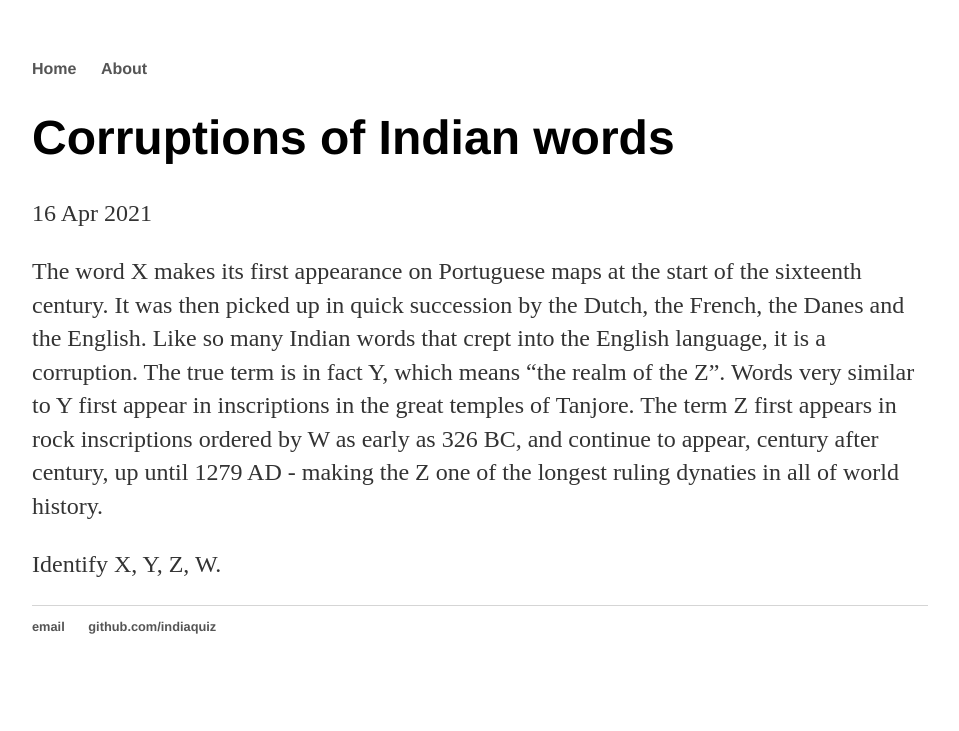
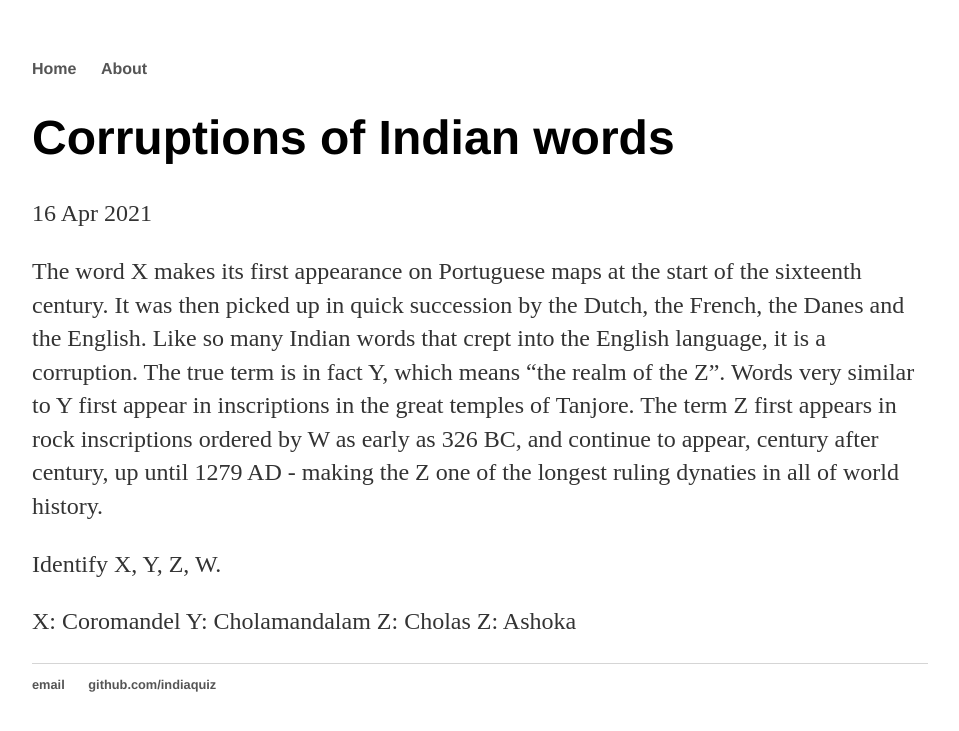
Before and after one commit to indiaquiz/indiaquiz.github.io, a Jekyll site: the page built from _posts/2021-04-16-indian-word-corruption.md, in a window 1280 px wide. Shown: the top 731 px of the page, without its empty margins (160-1119 px from the left). Built offline with Jekyll 4.4.1, drawn with Linux system fonts in a browser that asks for light colours.

Commit message:
Update 2021-04-16-indian-word-corruption.md

```diff
--- a/_posts/2021-04-16-indian-word-corruption.md
+++ b/_posts/2021-04-16-indian-word-corruption.md
@@ -7,3 +7,33 @@ date: 2021-04-16
 The word X makes its first appearance on Portuguese maps at the start of the sixteenth century. It was then picked up in quick succession by the Dutch, the French, the Danes and the English. Like so many Indian words that crept into the English language, it is a corruption. The true term is in fact Y, which means "the realm of the Z". Words very similar to Y first appear in inscriptions in the great temples of Tanjore. The term Z first appears in rock inscriptions ordered by W as early as 326 BC, and continue to appear, century after century, up until 1279 AD - making the Z one of the longest ruling dynaties in all of world history.
 
 Identify X, Y, Z, W.
+
+
+
+
+
+
+
+
+
+
+
+
+
+
+
+
+
+
+
+
+
+
+
+
+
+
+X: Coromandel
+Y: Cholamandalam
+Z: Cholas
+Z: Ashoka
```
